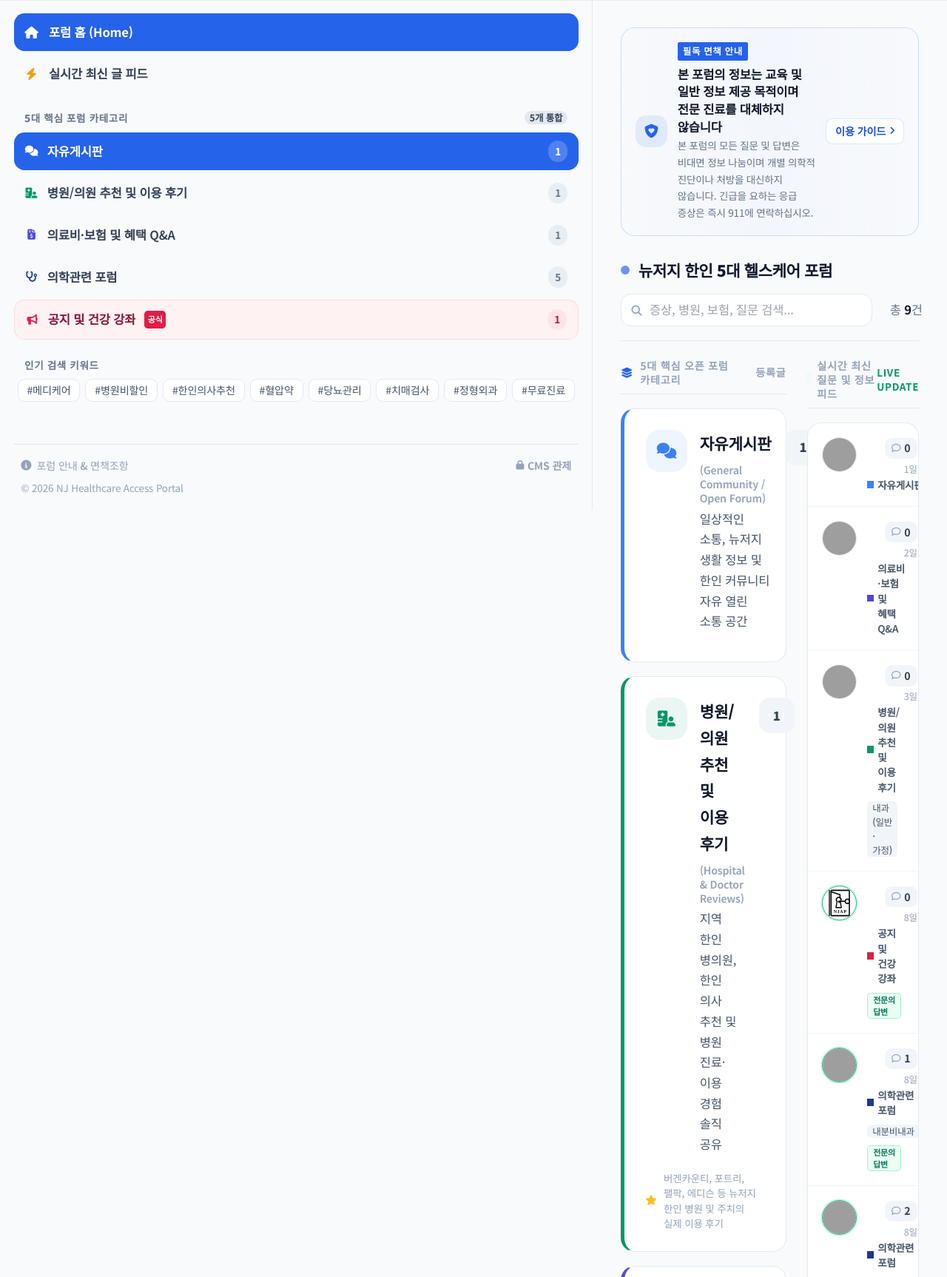
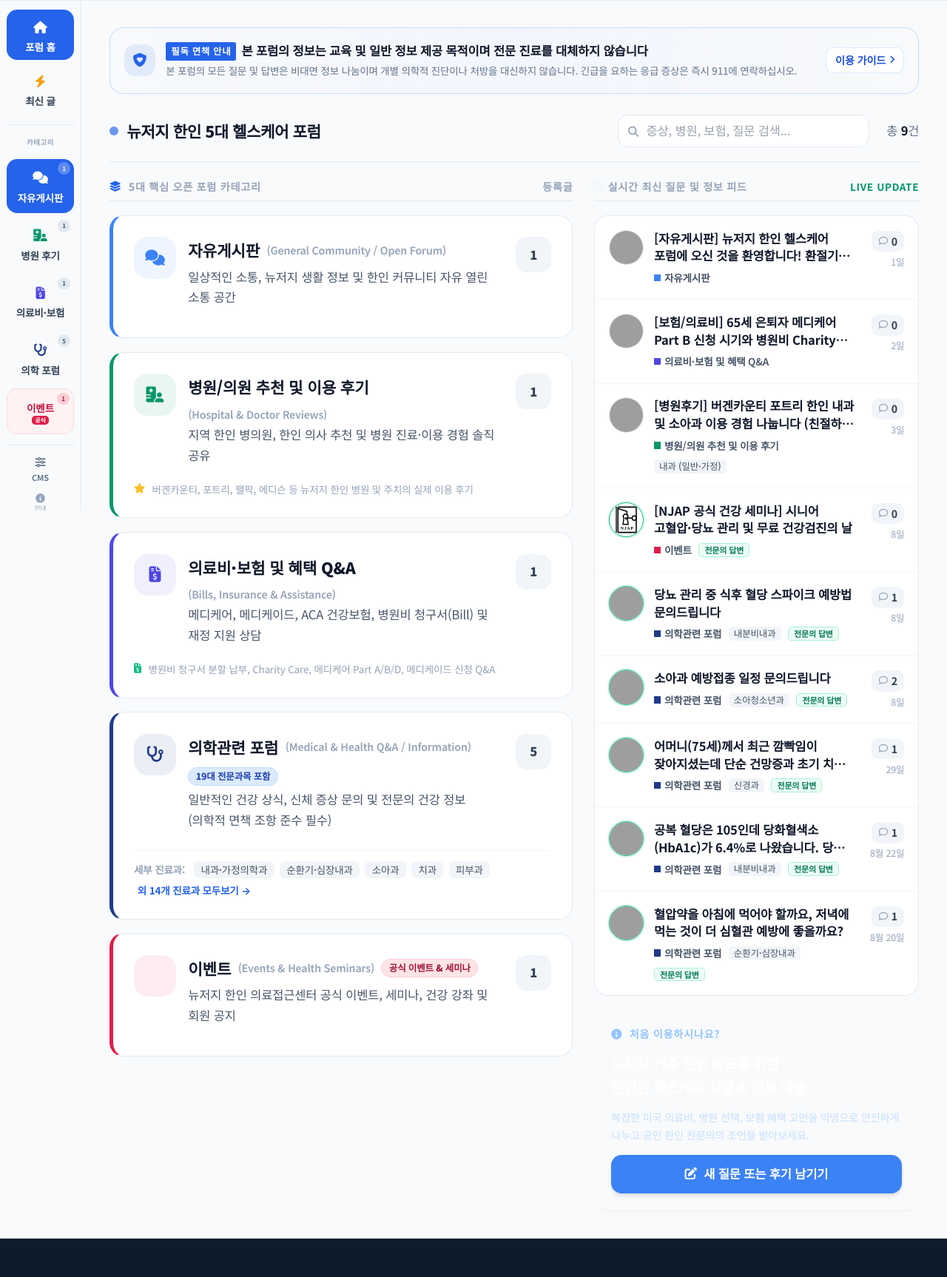
Before and after one commit to usgenus/KACCESS, a PHP site: page /ko/forum/index.php in a window 1280 px wide. Shown: the part 121-1847 px from the top of the page at 74% size. Run offline with PHP 8.4, Linux system fonts and the light colour scheme; some libraries are stand-ins or nearby versions; some web fonts are replaced; grey boxes are pictures that could not be loaded.

Commit message:
Update forum: rename announcements to events category, link with CMS events broadcast, reduce sidebar width by 60%

```diff
--- a/api/forum.php
+++ b/api/forum.php
@@ -168,13 +168,13 @@ if ($method === 'POST') {
         $specialtyId = trim($input['specialty_id'] ?? ($input['specialtyId'] ?? ($input['category_id'] ?? 'general_community')));
         $subSpecialtyId = trim($input['sub_specialty_id'] ?? ($input['subSpecialtyId'] ?? '')) ?: null;
 
-        // Admin-only gate for "announcements" / "events" category
+        // Admin-only gate for "events" / "announcements" category
         $isAdmin = !empty($_SESSION['cms_logged_in']) || !empty($_SESSION['admin_logged_in']);
-        if (($specialtyId === 'announcements' || $specialtyId === 'events') && !$isAdmin) {
+        if (($specialtyId === 'events' || $specialtyId === 'announcements') && !$isAdmin) {
             http_response_code(403);
             echo json_encode([
                 'success' => false,
-                'error' => '공지 및 건강 강좌 섹션은 관리자(HAC) 전용 등록 공간입니다. 관리자 CMS(/admin2)에서 등록해주세요.'
+                'error' => '이벤트 섹션은 공식 운영진(HAC) 전용 등록 공간입니다. 관리자 CMS(/ko/admin2)에서 등록해주세요.'
             ]);
             exit;
         }
--- a/api/forum_admin.php
+++ b/api/forum_admin.php
@@ -129,7 +129,7 @@ if ($method === 'GET') {
     if ($action === 'events') {
         $data = get_forum_data();
         $questions = array_values($data['questions'] ?? []);
-        $events = array_filter($questions, fn($q) => ($q['specialtyId'] ?? '') === 'events');
+        $events = array_filter($questions, fn($q) => in_array($q['specialtyId'] ?? '', ['events', 'announcements']) || in_array($q['categoryId'] ?? '', ['events', 'announcements']));
         usort($events, fn($a, $b) => strcmp($b['createdAt'] ?? '', $a['createdAt'] ?? ''));
         echo json_encode(['success' => true, 'data' => array_values($events)]);
         exit;
--- a/api/forum_db.php
+++ b/api/forum_db.php
@@ -66,12 +66,12 @@ function forum_get_default_categories(): array {
             'hasSubList' => true
         ],
         [
-            'id' => 'announcements',
-            'slug' => 'announcements',
-            'name_ko' => '공지 및 건강 강좌',
-            'name_en' => 'Announcements & Health Seminars',
-            'description' => '뉴저지 한인 의료접근센터 공식 프로그램 공지, 건강 세미나 및 워크숍 일정 안내',
-            'icon' => 'fa-bullhorn',
+            'id' => 'events',
+            'slug' => 'events',
+            'name_ko' => '이벤트',
+            'name_en' => 'Events & Health Seminars',
+            'description' => '뉴저지 한인 의료접근센터 공식 이벤트, 세미나, 건강 강좌 및 회원 공지',
+            'icon' => 'fa-calendar-star',
             'color' => '#E11D48',
             'order' => 5,
             'isAdminOnly' => true
@@ -298,8 +298,8 @@ function forum_map_specialty_to_category(?string $specId): array {
     if (in_array($specId, ['bills_insurance', 'bills-insurance', 'medical_billing', 'medical-billing', 'health_insurance', 'health-insurance'])) {
         return ['categoryId' => 'bills_insurance', 'subSpecialtyId' => null];
     }
-    if (in_array($specId, ['announcements', 'events'])) {
-        return ['categoryId' => 'announcements', 'subSpecialtyId' => null];
+    if (in_array($specId, ['events', 'announcements'])) {
+        return ['categoryId' => 'events', 'subSpecialtyId' => null];
     }
     if ($specId === 'medical_health' || $specId === 'medical-health') {
         return ['categoryId' => 'medical_health', 'subSpecialtyId' => null];
@@ -321,6 +321,9 @@ function forum_map_specialty_to_category(?string $specId): array {
  * Get category by ID
  */
 function forum_get_category_by_id(string $catId): ?array {
+    if ($catId === 'announcements') {
+        $catId = 'events';
+    }
     $categories = forum_get_categories();
     foreach ($categories as $cat) {
         if ($cat['id'] === $catId || $cat['slug'] === $catId) {
--- a/data/forum.json
+++ b/data/forum.json
@@ -473,6 +473,7 @@
             "title": "[NJAP 공식 건강 세미나] 시니어 고혈압·당뇨 관리 및 무료 건강검진의 날",
             "body": "• 일시: 2026년 9월 25일 (토) 오후 2시\n• 장소: 뉴저지 한인 의료접근센터\n• 대상: 포럼 가입 회원 및 동포 누구나",
             "specialtyId": "events",
+            "categoryId": "events",
             "authorId": "hac_admin",
             "authorName": "Healthcare Access Portal (HAC)",
             "authorAvatar": "/logo-icon.svg",
--- a/forum/ask.php
+++ b/forum/ask.php
@@ -105,6 +105,9 @@ if (!empty($rawCategory)) {
         display: flex !important;
         position: sticky !important;
         top: 109px !important;
+        width: 110px !important;
+        min-width: 110px !important;
+        max-width: 110px !important;
         height: calc(100vh - 109px) !important;
         transform: none !important;
       }
--- a/forum/components.php
+++ b/forum/components.php
@@ -371,127 +371,97 @@ function render_forum_sidebar(array $categories, string $activeSpecialty = '', s
   <!-- Discourse Sidebar Backdrop for Mobile Drawer -->
   <div id="sidebar-backdrop" onclick="toggleForumSidebar()" class="fixed inset-0 bg-slate-900/40 backdrop-blur-xs z-40 hidden md:hidden transition-opacity"></div>
 
-  <!-- Discourse Left Sidebar -->
-  <aside id="forum-sidebar" class="sidebar-closed w-68 bg-slate-50/80 border-r border-slate-200/90 shrink-0 overflow-y-auto p-4 z-40 flex flex-col justify-between">
+  <!-- Discourse Left Sidebar (Reduced width by 60% to ~110px for sleek compact navigation) -->
+  <aside id="forum-sidebar" class="sidebar-closed w-[108px] md:w-[110px] bg-slate-50/90 border-r border-slate-200/90 shrink-0 overflow-y-auto px-2 py-3 z-40 flex flex-col justify-between" style="width: 110px; min-width: 110px; max-width: 110px;">
 
     <!-- Mobile Drawer Close Header -->
-    <div class="flex md:hidden items-center justify-between pb-3 mb-3 border-b border-slate-200 shrink-0">
-      <div class="flex items-center gap-2">
-        <img src="/ko/logo-icon.svg" class="w-5 h-5" alt="Logo">
-        <span class="font-bold text-sm text-slate-900">커뮤니티 포럼 메뉴</span>
+    <div class="flex md:hidden items-center justify-between pb-2 mb-2 border-b border-slate-200 shrink-0">
+      <div class="flex items-center gap-1.5">
+        <img src="/ko/logo-icon.svg" class="w-4 h-4" alt="Logo">
+        <span class="font-bold text-xs text-slate-900">메뉴</span>
       </div>
-      <button onclick="toggleForumSidebar()" class="w-8 h-8 flex items-center justify-center rounded-lg text-slate-400 hover:text-slate-700 hover:bg-slate-100" aria-label="메뉴 닫기">
-        <i class="fa-solid fa-xmark text-base"></i>
+      <button onclick="toggleForumSidebar()" class="w-6 h-6 flex items-center justify-center rounded text-slate-400 hover:text-slate-700" aria-label="메뉴 닫기">
+        <i class="fa-solid fa-xmark text-sm"></i>
       </button>
     </div>
 
-    <div class="space-y-5">
-      <!-- Main Nav Links -->
+    <div class="space-y-3">
+      <!-- Main Nav Links (Compact Stacked Tiles) -->
       <div class="space-y-1">
         <a href="/ko/forum?view=categories"
-           class="flex items-center gap-3 px-3 py-2.5 rounded-xl text-xs sm:text-sm font-bold transition-colors <?= ($activeView === 'categories' && empty($activeSpecialty)) ? 'bg-blue-600 text-white shadow-xs' : 'text-slate-700 hover:bg-slate-100 hover:text-slate-900' ?>">
-          <i class="fa-solid fa-house text-sm w-4 text-center <?= ($activeView === 'categories' && empty($activeSpecialty)) ? 'text-white' : 'text-slate-400' ?>"></i>
-          <span>포럼 홈 (Home)</span>
+           class="flex flex-col items-center justify-center py-2 px-1 rounded-xl text-center transition-all <?= ($activeView === 'categories' && empty($activeSpecialty)) ? 'bg-blue-600 text-white font-bold shadow-xs' : 'text-slate-700 hover:bg-slate-100 hover:text-blue-600 font-semibold' ?>"
+           title="포럼 홈 (5대 핵심 카테고리 전체보기)">
+          <i class="fa-solid fa-house text-sm mb-1 <?= ($activeView === 'categories' && empty($activeSpecialty)) ? 'text-white' : 'text-slate-500' ?>"></i>
+          <span class="text-[11px] leading-tight">포럼 홈</span>
         </a>
 
         <a href="/ko/forum?view=topics"
-           class="flex items-center gap-3 px-3 py-2.5 rounded-xl text-xs sm:text-sm font-bold transition-colors <?= ($activeView === 'topics' && empty($activeSpecialty)) ? 'bg-blue-50 text-blue-700 border border-blue-200/60' : 'text-slate-700 hover:bg-slate-100 hover:text-slate-900' ?>">
-          <i class="fa-solid fa-bolt text-sm w-4 text-center text-amber-500"></i>
-          <span>실시간 최신 글 피드</span>
+           class="flex flex-col items-center justify-center py-2 px-1 rounded-xl text-center transition-all <?= ($activeView === 'topics' && empty($activeSpecialty)) ? 'bg-blue-50 text-blue-700 border border-blue-200/80 font-bold' : 'text-slate-700 hover:bg-slate-100 hover:text-blue-600 font-semibold' ?>"
+           title="실시간 최신 글 피드">
+          <i class="fa-solid fa-bolt text-sm mb-1 text-amber-500"></i>
+          <span class="text-[11px] leading-tight">최신 글</span>
         </a>
       </div>
 
-      <!-- 5 Core Categories Section -->
-      <div>
-        <div class="flex items-center justify-between px-3 mb-2 text-slate-400">
-          <span class="text-[11px] font-extrabold uppercase tracking-wider text-slate-500">5대 핵심 포럼 카테고리</span>
-          <span class="text-[10px] bg-slate-200 text-slate-700 px-1.5 py-0.2 rounded-full font-bold">5개 통합</span>
+      <!-- Divider -->
+      <div class="pt-1.5 border-t border-slate-200/80 text-center">
+        <span class="text-[9.5px] font-extrabold uppercase text-slate-400 tracking-wider">카테고리</span>
       </div>
 
+      <!-- 5 Core Categories Section (Compact Stacked Tiles) -->
       <div class="space-y-1">
         <?php foreach ($categories as $cat):
           $isCatActive = ($activeCatId === $cat['id'] || $activeSpecialty === $cat['id'] || $activeSpecialty === $cat['slug']);
-            $isEvents = ($cat['id'] === 'announcements' || $cat['id'] === 'events');
+          $isEvents = ($cat['id'] === 'events' || $cat['id'] === 'announcements');
           $isMedical = ($cat['id'] === 'medical_health');
+
+          $shortName = match($cat['id']) {
+            'general_community' => '자유게시판',
+            'hospital_reviews' => '병원 후기',
+            'bills_insurance' => '의료비·보험',
+            'medical_health' => '의학 포럼',
+            'events', 'announcements' => '이벤트',
+            default => $cat['name_ko']
+          };
         ?>
-            <div>
           <a href="/ko/forum?specialty=<?= urlencode($cat['id']) ?>&view=topics"
-                 class="flex items-center justify-between px-3 py-2.5 rounded-xl text-xs sm:text-sm transition-all <?= $isCatActive ? ($isEvents ? 'bg-rose-600 text-white font-bold shadow-xs' : 'bg-blue-600 text-white font-bold shadow-xs') : ($isEvents ? 'bg-rose-50/90 hover:bg-rose-100 text-rose-900 font-bold border border-rose-200/70' : 'text-slate-700 hover:bg-slate-100/90 hover:text-slate-900 font-semibold') ?>"
+             class="group relative flex flex-col items-center justify-center py-2.5 px-1 rounded-xl text-center transition-all <?= $isCatActive ? ($isEvents ? 'bg-rose-600 text-white font-bold shadow-xs' : 'bg-blue-600 text-white font-bold shadow-xs') : ($isEvents ? 'text-rose-700 bg-rose-50/90 hover:bg-rose-100 font-bold border border-rose-200/70' : 'text-slate-700 hover:bg-slate-100/90 hover:text-blue-600 font-medium') ?>"
              title="<?= htmlspecialchars($cat['name_ko']) ?> (<?= htmlspecialchars($cat['name_en']) ?>)">
-                <div class="flex items-center gap-2.5 truncate">
-                  <i class="fa-solid <?= htmlspecialchars($cat['icon'] ?? 'fa-folder') ?> text-xs w-4 text-center shrink-0 <?= $isCatActive ? 'text-white' : '' ?>" style="<?= !$isCatActive ? 'color:' . htmlspecialchars($cat['color']) : '' ?>"></i>
-                  <span class="truncate"><?= htmlspecialchars($cat['name_ko']) ?></span>
+
+            <!-- Count Badge -->
+            <?php if (($cat['questionCount'] ?? 0) > 0): ?>
+              <span class="absolute top-1 right-1 text-[8px] min-w-3.5 h-3.5 px-0.5 rounded-full font-bold flex items-center justify-center <?= $isCatActive ? 'bg-white/25 text-white' : ($isEvents ? 'bg-rose-200 text-rose-800' : 'bg-slate-200 text-slate-600') ?>">
+                <?= (int)$cat['questionCount'] ?>
+              </span>
+            <?php endif; ?>
+
+            <i class="fa-solid <?= htmlspecialchars($cat['icon'] ?? 'fa-folder') ?> text-sm mb-1 <?= $isCatActive ? 'text-white' : '' ?>" style="<?= !$isCatActive ? 'color:' . htmlspecialchars($cat['color']) : '' ?>"></i>
+            <span class="text-[11px] leading-tight font-bold"><?= htmlspecialchars($shortName) ?></span>
+
             <?php if ($isEvents): ?>
-                    <span class="text-[9px] px-1 py-0.2 rounded font-extrabold uppercase <?= $isCatActive ? 'bg-white/25 text-white' : 'bg-rose-600 text-white' ?>">공식</span>
+              <span class="text-[8px] mt-0.5 px-1 py-0.2 rounded font-extrabold uppercase <?= $isCatActive ? 'bg-white/20 text-white' : 'bg-rose-600 text-white' ?>">공식</span>
             <?php endif; ?>
-                </div>
-                <span class="text-[11px] px-2 py-0.5 rounded-full font-bold <?= $isCatActive ? 'bg-white/20 text-white' : ($isEvents ? 'text-rose-700 bg-rose-100' : 'text-slate-500 bg-slate-200/70') ?>">
-                  <?= (int)($cat['questionCount'] ?? 0) ?>
-                </span>
-              </a>
-
-              <!-- Sub-list nested for Medical Health when active -->
-              <?php if ($isMedical && $isCatActive): ?>
-                <div class="mt-1.5 ml-4 pl-2.5 border-l-2 border-blue-200 space-y-0.5">
-                  <div class="text-[10px] font-bold text-slate-400 uppercase py-1">진료과목 서브 리스트</div>
-                  <a href="/ko/forum?specialty=medical_health&view=topics"
-                     class="block px-2 py-1 rounded text-xs <?= empty($activeSub) ? 'text-blue-700 font-bold bg-blue-50' : 'text-slate-600 hover:text-blue-600' ?>">
-                    • 전체 의학 질문 보기
-                  </a>
-                  <?php foreach (array_slice($subSpecialties, 0, 8) as $sub):
-                    $isSubActive = ($activeSub === $sub['id'] || $activeSpecialty === $sub['id']);
-                  ?>
-                    <a href="/ko/forum?specialty=medical_health&sub=<?= urlencode($sub['id']) ?>&view=topics"
-                       class="flex items-center justify-between px-2 py-1 rounded text-xs <?= $isSubActive ? 'text-blue-700 font-bold bg-blue-50' : 'text-slate-600 hover:text-blue-600' ?>">
-                      <span class="truncate"><?= htmlspecialchars($sub['name_ko']) ?></span>
-                      <span class="text-[10px] text-slate-400"><?= (int)($sub['questionCount'] ?? 0) ?></span>
           </a>
         <?php endforeach; ?>
-                  <a href="/ko/forum?specialty=medical_health&view=topics" class="block px-2 py-1 text-[11px] text-blue-600 font-bold hover:underline">
-                    + 19개 진료과 전체보기 →
-                  </a>
-                </div>
-              <?php endif; ?>
-            </div>
-          <?php endforeach; ?>
-        </div>
-      </div>
-
-      <!-- Quick Helpful Senior Tags -->
-      <div>
-        <div class="flex items-center justify-between px-3 mb-2 text-slate-400">
-          <span class="text-[11px] font-bold uppercase tracking-wider text-slate-500">인기 검색 키워드</span>
-        </div>
-        <div class="flex flex-wrap gap-1.5 px-1">
-          <?php
-          $tags = ['메디케어', '병원비할인', '한인의사추천', '혈압약', '당뇨관리', '치매검사', '정형외과', '무료진료'];
-          foreach ($tags as $tag):
-          ?>
-            <a href="/ko/forum?q=<?= urlencode($tag) ?>&view=topics"
-               class="text-xs px-2.5 py-1 rounded-lg bg-white hover:bg-blue-50 text-slate-600 hover:text-blue-700 border border-slate-200 transition-colors shadow-2xs">
-              #<?= htmlspecialchars($tag) ?>
-            </a>
-          <?php endforeach; ?>
-        </div>
       </div>
 
     </div>
 
-    <!-- Bottom Links (About / CMS) -->
-    <div class="pt-4 mt-6 border-t border-slate-200 text-xs text-slate-400 space-y-2">
-      <div class="flex items-center justify-between px-2">
-        <a href="/ko/about" class="hover:text-slate-600 transition-colors flex items-center gap-1.5 font-medium">
-          <i class="fa-solid fa-circle-info text-xs"></i>
-          <span>포럼 안내 &amp; 면책조항</span>
+    <!-- Bottom Links (CMS & Info) -->
+    <div class="pt-2 mt-3 border-t border-slate-200/80 text-center space-y-1">
+      <a href="/ko/admin2/" target="_blank"
+         class="flex flex-col items-center justify-center py-1 px-1 rounded-lg text-slate-500 hover:text-blue-600 hover:bg-slate-100 transition-colors"
+         title="포럼 공식 CMS 관제센터 (이벤트 및 전체 알림)">
+        <i class="fa-solid fa-sliders text-xs"></i>
+        <span class="text-[9px] font-bold mt-0.5">CMS</span>
       </a>
-        <a href="/ko/admin2/" class="hover:text-blue-600 transition-colors font-bold flex items-center gap-1">
-          <i class="fa-solid fa-lock text-[10px]"></i>
-          <span>CMS 관제</span>
+      <a href="/ko/about"
+         class="flex flex-col items-center justify-center py-1 px-1 rounded-lg text-slate-400 hover:text-slate-600 transition-colors"
+         title="포럼 안내 & 면책조항">
+        <i class="fa-solid fa-circle-info text-[10px]"></i>
+        <span class="text-[8.5px]">안내</span>
       </a>
-      </div>
-      <p class="px-2 text-[11px] text-slate-400 leading-tight">
-        © 2026 NJ Healthcare Access Portal
-      </p>
+      <div class="text-[8px] text-slate-400 font-semibold pt-0.5">© NJAP</div>
     </div>
 
   </aside>
--- a/forum/index.php
+++ b/forum/index.php
@@ -191,6 +191,9 @@ $seoDesc = $currentCategory
         display: flex !important;
         position: sticky !important;
         top: 109px !important;
+        width: 110px !important;
+        min-width: 110px !important;
+        max-width: 110px !important;
         height: calc(100vh - 109px) !important;
         transform: none !important;
       }
@@ -365,7 +368,7 @@ $seoDesc = $currentCategory
               $isReviews = ($cat['id'] === 'hospital_reviews');
               $isBills = ($cat['id'] === 'bills_insurance');
               $isCommunity = ($cat['id'] === 'general_community');
-              $isAnnounce = ($cat['id'] === 'announcements');
+              $isEvents = ($cat['id'] === 'events' || $cat['id'] === 'announcements');
             ?>
               <div class="bg-white rounded-2xl p-5 sm:p-6 border border-slate-200/90 shadow-2xs hover:shadow-md transition-all group flex flex-col justify-between"
                    style="border-left: 5px solid <?= htmlspecialchars($cat['color']) ?>;">
@@ -388,9 +391,9 @@ $seoDesc = $currentCategory
                           <span class="text-[10px] font-extrabold bg-blue-100 text-blue-800 px-2 py-0.5 rounded-full border border-blue-200">
                             19대 전문과목 포함
                           </span>
-                        <?php elseif ($isAnnounce): ?>
+                        <?php elseif ($isEvents): ?>
                           <span class="text-[10px] font-extrabold bg-rose-100 text-rose-800 px-2 py-0.5 rounded-full border border-rose-200">
-                            공식 공지
+                            공식 이벤트 &amp; 세미나
                           </span>
                         <?php endif; ?>
                       </div>
@@ -553,11 +556,17 @@ $seoDesc = $currentCategory
                 <i class="fa-solid fa-arrow-left text-xs"></i>
                 <span>전체 게시판</span>
               </a>
-              <?php if (empty($currentCategory['isAdminOnly']) && ($currentCategory['id'] ?? '') !== 'announcements'): ?>
+              <?php if (empty($currentCategory['isAdminOnly']) && !in_array($currentCategory['id'] ?? '', ['events', 'announcements'])): ?>
                 <a href="/ko/forum/ask?category=<?= urlencode($currentCategory['id']) ?><?= $currentSub ? '&sub=' . urlencode($currentSub['id']) : '' ?>"
                    class="text-xs sm:text-sm font-extrabold text-white bg-blue-600 hover:bg-blue-700 px-4 py-2.5 rounded-xl transition-all shadow-xs flex items-center gap-2 touch-target">
                   <i class="fa-solid fa-plus text-xs"></i>
                   <span>글 작성하기</span>
+                </a>
+              <?php else: ?>
+                <a href="/ko/admin2/" target="_blank"
+                   class="text-xs sm:text-sm font-extrabold text-white bg-rose-600 hover:bg-rose-700 px-4 py-2.5 rounded-xl transition-all shadow-xs flex items-center gap-2 touch-target">
+                  <i class="fa-solid fa-bullhorn text-xs"></i>
+                  <span>새 이벤트 등록 (CMS)</span>
                 </a>
               <?php endif; ?>
             </div>
@@ -570,6 +579,16 @@ $seoDesc = $currentCategory
           <?php if (empty($questions)): ?>
             <div class="py-16 px-4 text-center text-slate-400 text-sm">
               <i class="fa-regular fa-comment-dots text-4xl text-slate-300 mb-3 block"></i>
+              <?php if (in_array($currentCategory['id'] ?? '', ['events', 'announcements'])): ?>
+                현재 등록된 공식 이벤트 및 세미나 일정이 없습니다.<br/>
+                관리자 CMS에서 새 이벤트를 등록하시면 회원들에게 이메일 알림이 발송됩니다.
+                <div class="mt-4">
+                  <a href="/ko/admin2/" target="_blank" class="inline-flex items-center gap-2 px-5 py-2.5 bg-rose-600 text-white font-bold rounded-xl text-xs sm:text-sm shadow-xs hover:bg-rose-700 transition-colors">
+                    <i class="fa-solid fa-bullhorn"></i>
+                    <span>새 이벤트 등록하기 (CMS)</span>
+                  </a>
+                </div>
+              <?php else: ?>
                 선택하신 카테고리에 등록된 질문이 아직 없습니다.<br/>
                 첫 번째 질문이나 경험을 나누어보세요!
                 <div class="mt-4">
@@ -578,6 +597,7 @@ $seoDesc = $currentCategory
                     <span>첫 질문 작성하기</span>
                   </a>
                 </div>
+              <?php endif; ?>
             </div>
           <?php else: ?>
 
--- a/forum/topic.php
+++ b/forum/topic.php
@@ -160,6 +160,9 @@ $isQuestionClinician = !empty($question['authorBadge']) && str_contains($questio
         display: flex !important;
         position: sticky !important;
         top: 109px !important;
+        width: 110px !important;
+        min-width: 110px !important;
+        max-width: 110px !important;
         height: calc(100vh - 109px) !important;
         transform: none !important;
       }
```
Also changed, not shown: admin2/index.php (+12 -1 lines). Lines whose indentation alone changed are shown as unchanged.
